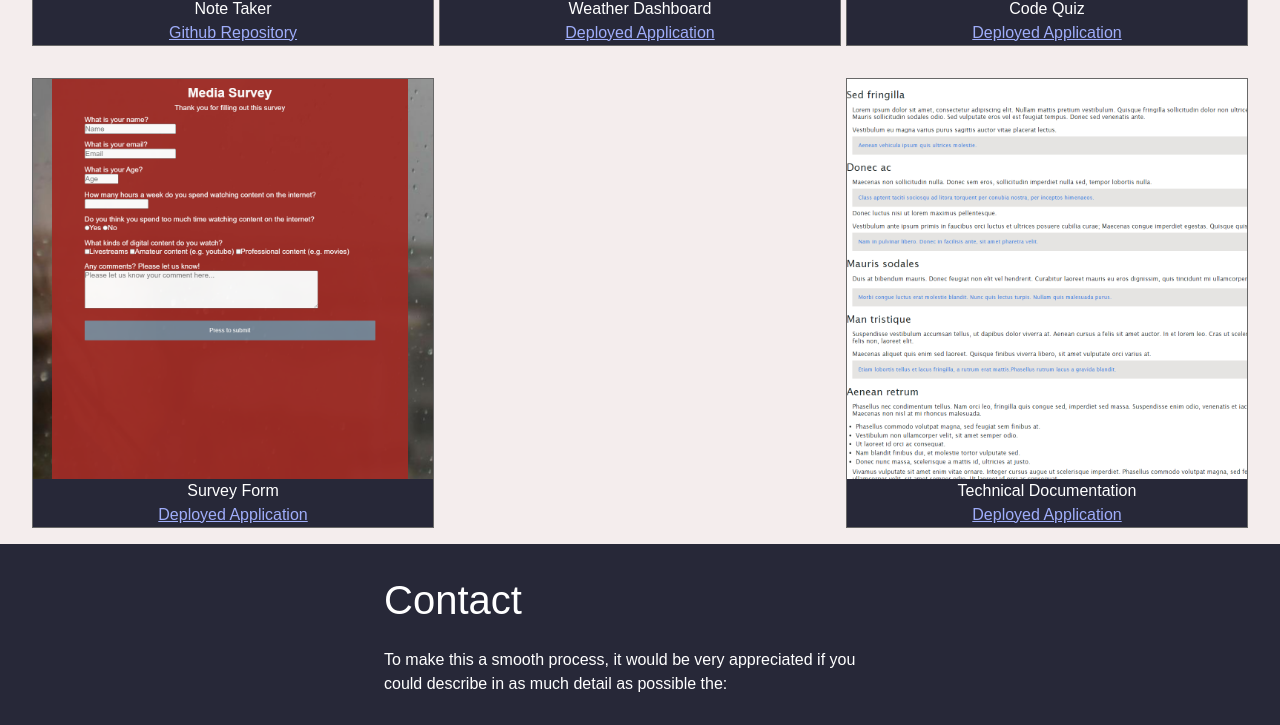
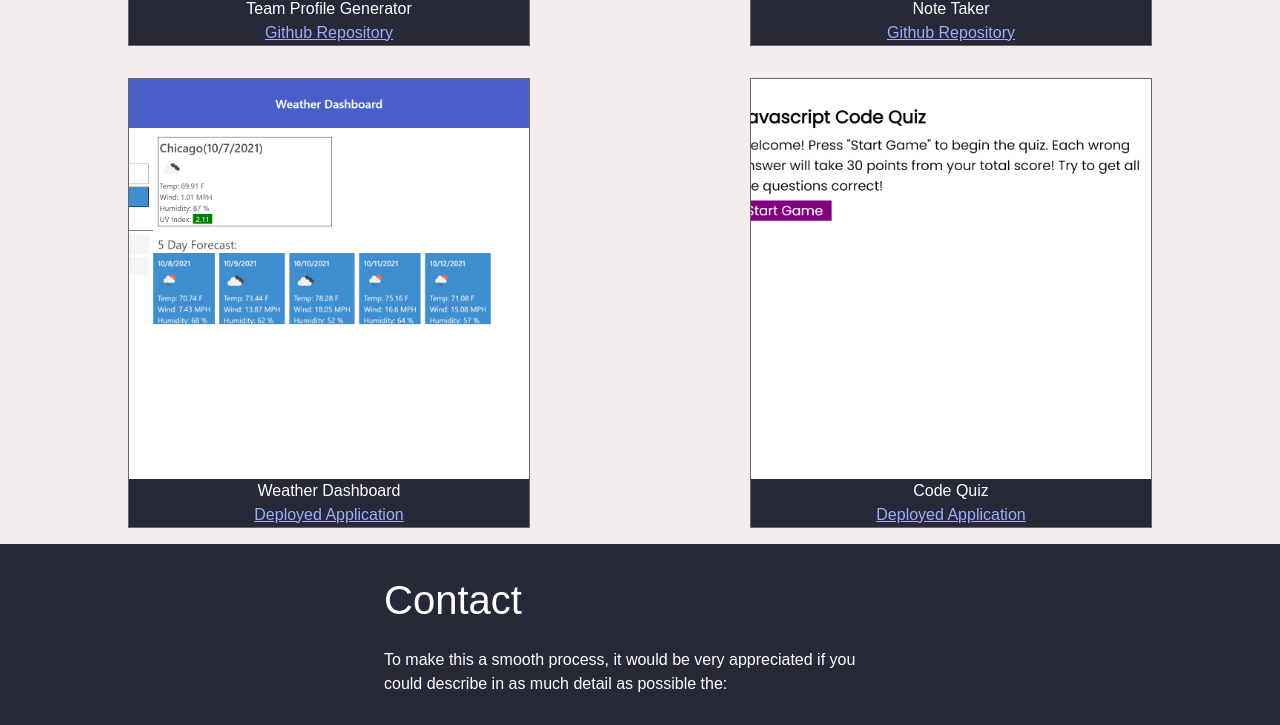
Before and after one commit to jasonluxie/4-2-hw-portfolio-update, a website: page index.html in a window 1280 px wide. Shown: the part 2568-3293 px from the top of the page. Drawn offline with nearby package versions, Linux system fonts and the light colour scheme.

Commit message:
commented out some projects

```diff
--- a/assets/css/style.css
+++ b/assets/css/style.css
@@ -119,7 +119,7 @@ h2 {
     flex-direction: row;
     justify-content: space-between;
     flex-wrap: wrap;
-    max-width: 95%;
+    max-width: 80%;
 }
 
 .small-cards_card {
--- a/index.html
+++ b/index.html
@@ -128,7 +128,7 @@
                         <figcaption>Code Quiz</figcaption>
                         <figcaption><a class='deployed-app' href='https://jasonluxie.github.io/2-2-hw-code-quiz/' target='_blank'>Deployed Application</a></figcaption>
                     </figure>
-                    <figure class='small-cards_card'>
+                    <!-- <figure class='small-cards_card'>
                         <a href="https://jasonluxie.github.io/0-PW-survey-form/" target="_blank">
                             <img
                             src="./assets/images/page-images/P5-Survey.png"
@@ -147,7 +147,7 @@
                     </a>
                     <figcaption>Technical Documentation</figcaption>
                     <figcaption><a class='deployed-app' href='https://github.com/jasonluxie/0-PW-technical-documentation' target='_blank'>Deployed Application</a></figcaption>
-                </figure>
+                </figure> -->
             </div>
             </div>
         </section>
```
